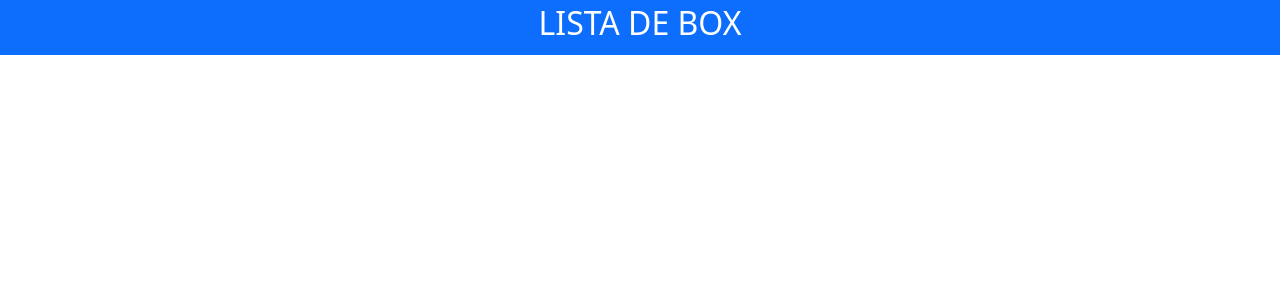
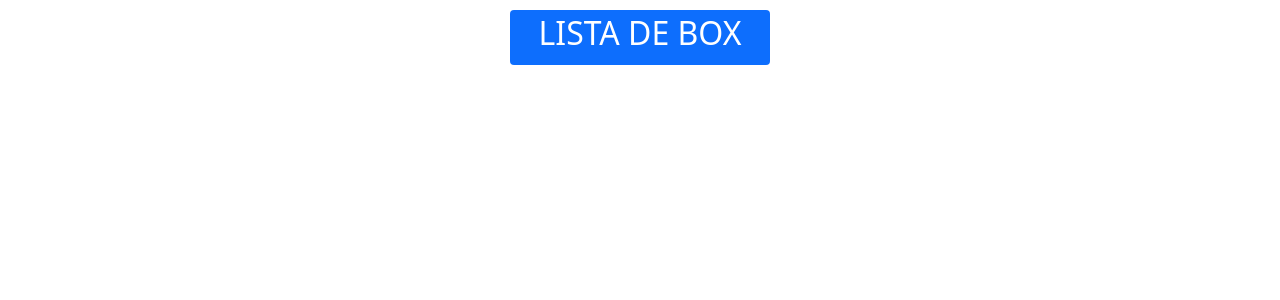
Before and after one commit to DanielVerdun/Bigbox-heroku, a Django app: page /box/ in a window 1280 px wide. Shown: the top 300 px of the page. Run offline with Django 3.2, Linux system fonts and the light colour scheme; data that the repository does not hold is empty.

Commit message:
comabios

```diff
--- a/bigbox/templates/box.html
+++ b/bigbox/templates/box.html
@@ -14,7 +14,7 @@
 <body>
     {% block content %}
     <div class="row justify-content-md-center">
-        <div class="badge bg-primary text-lg-center">
+        <div class="badge bg-primary text-lg-center" style="width: 20%; margin: 10px 10px;">
             <H2>LISTA DE BOX</H2>
         </div>
         {% for box in boxs %}
```
